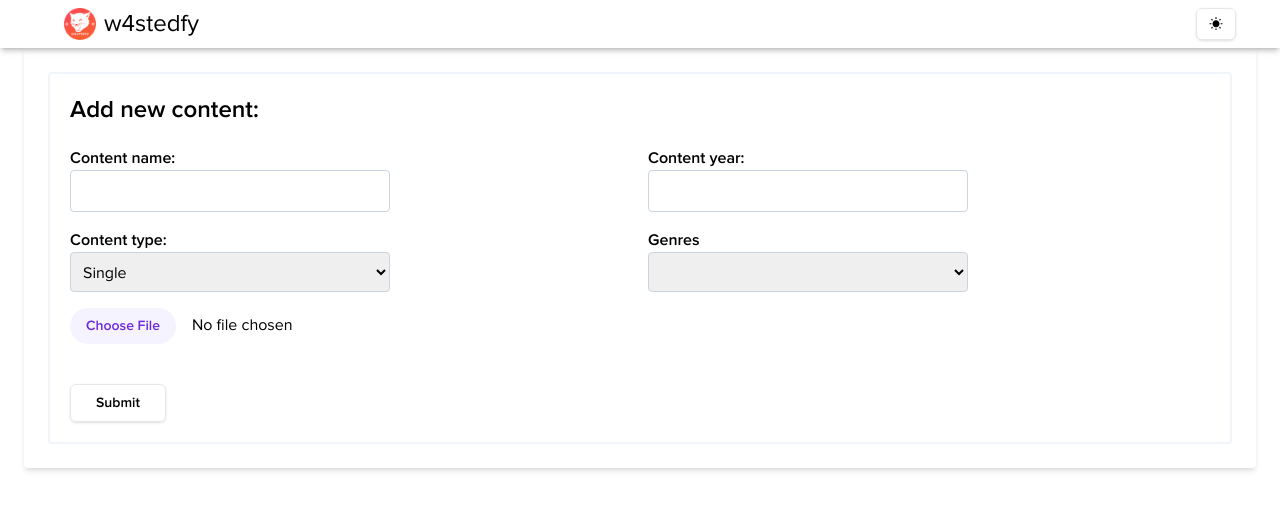
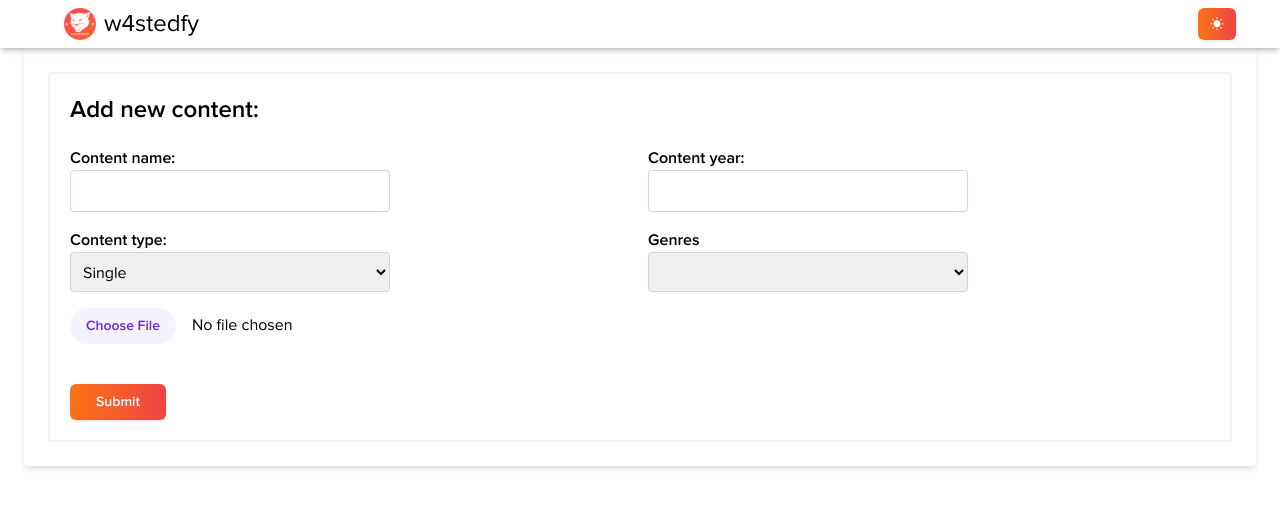
Before and after one commit to dropdead619/vite-my-discography, a Vue app: page /albums/add/1 in a window 1280 px wide. Shown: the top 510 px of the page. Built offline with nearby package versions, Linux system fonts and the light colour scheme.

Commit message:
style: add primary theme color, small fixes

```diff
--- a/src/components/Band/ContentCard.vue
+++ b/src/components/Band/ContentCard.vue
@@ -19,7 +19,7 @@ const props = defineProps({
     default: '',
   },
   year: {
-    type: Number,
+    type: String,
     required: false,
     default: null,
   },
--- a/src/components/MusicPlayer.vue
+++ b/src/components/MusicPlayer.vue
@@ -25,7 +25,7 @@ const onVolumeChange = (e: Event) => {
   <div v-if="currentTrack" class="fixed bottom-0 z-50 flex items-center w-full h-16 bg-gray-200 border-t border-gray-400 dark:bg-theme-dark-4">
     <div class="flex items-center w-full max-w-4xl px-4 m-auto bg-gray-100 dark:bg-theme-dark-1 h-4/5 rounded-2xl ">
       <div class="h-6 pr-6 truncate cursor-default w-60">
-        {{ currentTrack?.name }}
+        {{ currentTrack.name }}
       </div>
 
       <div class="flex flex-col w-full max-w-lg">
@@ -51,14 +51,14 @@ const onVolumeChange = (e: Event) => {
           <input
             v-model="seekPosition"
             :style="inputBackgroundSize"
-            class="w-full h-1 p-0 bg-gray-300 appearance-none bg-gradient-to-r from-orange-500 to-red-500 focus:outline-none focus:ring-0 focus:shadow-none"
+            class="w-full h-1 p-0 bg-gray-300 bg-primary appearance-none  focus:outline-none focus:ring-0 focus:shadow-none"
             type="range"
             min="0"
-            :max="currentTrack?.duration"
+            :max="currentTrack.duration"
             @change="onSeekChange"
           >
           <div class="ml-2 text-xs">
-            {{ fromSecondsToMinutes(currentTrack?.duration as number) }}
+            {{ fromSecondsToMinutes(currentTrack.duration as number) }}
           </div>
         </div>
       </div>
--- a/src/components/TheHeader.vue
+++ b/src/components/TheHeader.vue
@@ -16,7 +16,7 @@ const toggleDark = useToggle(isDark);
         w4stedfy
       </RouterLink>
     </div>
-    <BaseButton class="py-1" @click="toggleDark()">
+    <BaseButton class="py-1 bg-primary" @click="toggleDark()">
       <IconMoon v-if="isDark" />
       <IconSun v-else />
     </BaseButton>
--- a/src/components/UI/BaseButton.vue
+++ b/src/components/UI/BaseButton.vue
@@ -1,7 +1,7 @@
 <template>
   <button
     :class="{ 'bg-gray-500': $attrs.disabled }"
-    class="py-2 px-3 transition dark:text-white delay-25 bg-transparent border text-black text-sm font-semibold rounded-md shadow focus:outline-none hover:scale-105"
+    class="py-2 px-3 transition dark:text-white delay-25 bg-transparent text-sm font-semibold rounded-md shadow focus:outline-none hover:scale-105"
   >
     <slot />
   </button>
--- a/src/components/UI/BaseModal.vue
+++ b/src/components/UI/BaseModal.vue
@@ -10,9 +10,9 @@ const toggleModal = () => {
 
 <template>
   <div class="flex items-center pb-60 justify-center bg-gray-900 bg-opacity-50 dark:bg-opacity-80 fixed inset-0 z-40" @click.self="toggleModal">
-    <div class="relative p-4 w-full max-w-2xl">
+    <div class="relative  p-4 w-full max-w-2xl">
       <!-- Modal content -->
-      <div class="relative bg-white rounded-lg shadow dark:bg-gray-700">
+      <div class="relative bg-white rounded-lg shadow dark:bg-theme-dark-2">
         <!-- Modal header -->
         <div class="flex justify-between items-start p-4 rounded-t border-b dark:border-gray-600">
           <slot name="header" />
--- a/src/pages/albums/AlbumAdd.vue
+++ b/src/pages/albums/AlbumAdd.vue
@@ -174,7 +174,7 @@ const onTrackAddSubmit = () => {
       </div>
       <BaseButton
         v-if="!isFormSubmitted"
-        class="w-24 mt-10"
+        class="w-24 mt-10 bg-primary"
       >
         Submit
       </BaseButton>
@@ -214,10 +214,10 @@ const onTrackAddSubmit = () => {
         />
         <template #footer>
           <div class="mx-auto">
-            <BaseButton class="mr-4 bg-green-700">
+            <BaseButton class="mr-4 text-white bg-primary">
               Add
             </BaseButton>
-            <BaseButton class="bg-red-700" @click="toggleModalVisibility">
+            <BaseButton @click="toggleModalVisibility">
               Cancel
             </BaseButton>
           </div>
--- a/src/stores/music-player.store.ts
+++ b/src/stores/music-player.store.ts
@@ -40,6 +40,7 @@ export const useMusicPlayer = defineStore('player', () => {
       seekPosition.value = 0;
     }
     soundId.value = howlTrackInstance.value?.play();
+    seekPosition.value = howlTrackInstance.value?.seek(soundId.value) as number;
     isEnded.value = false;
   }
 
--- a/src/style/index.css
+++ b/src/style/index.css
@@ -38,6 +38,10 @@
     height: calc(100% - 2rem);
   }
 
+  .bg-primary {
+    @apply bg-gradient-to-r from-orange-500 to-red-500 text-white
+  }
+
   input[type="range"] {
     background-size: 0% 100%;
     background-repeat: no-repeat;
```
